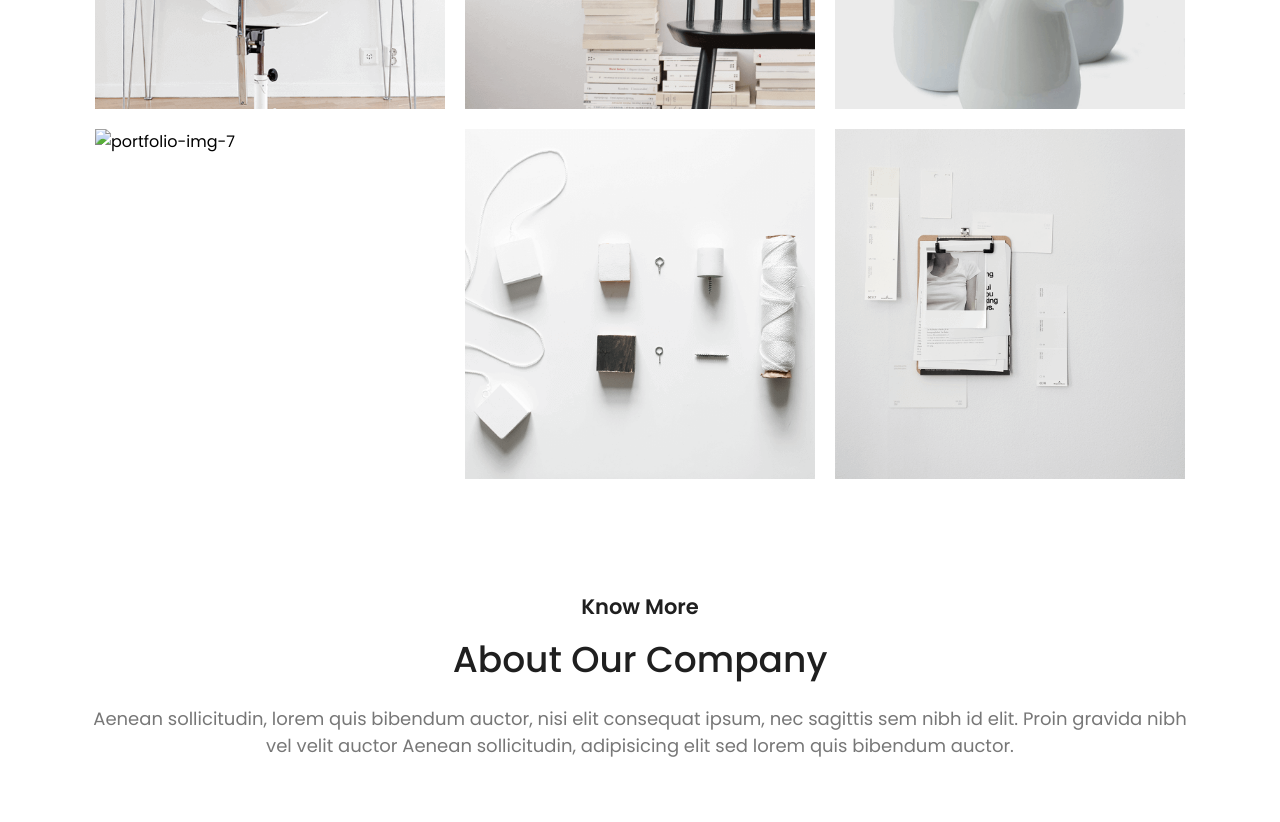
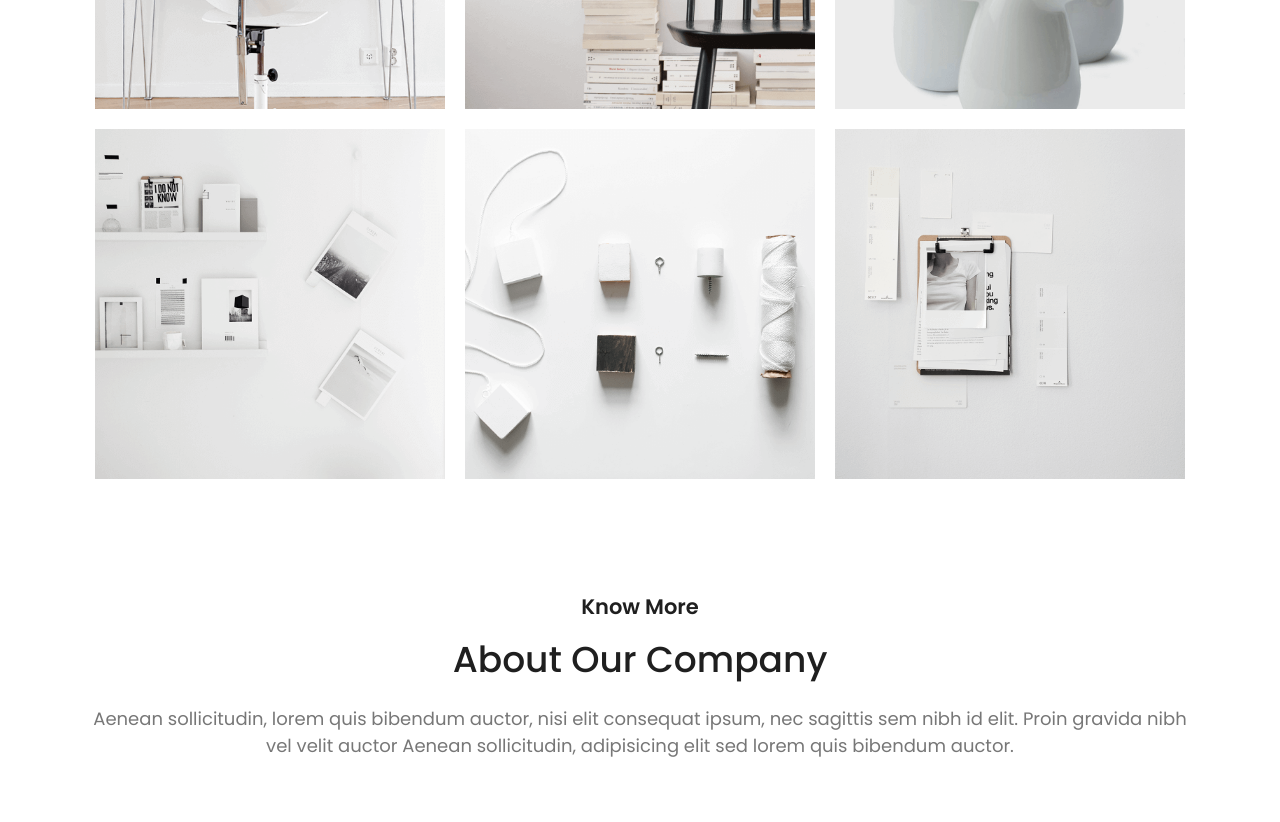
Before and after one commit to Ziya-7777/POLO-MIN-WIDTH-PROJECT, a plain HTML site: page index.html in a window 1280 px wide. Shown: the part 1940-2762 px from the top of the page. Drawn offline with Linux system fonts and the light colour scheme; the site is published under a folder, as on GitHub Pages, so addresses that start at the root find nothing.

Commit message:
Update index.html

```diff
--- a/index.html
+++ b/index.html
@@ -523,7 +523,7 @@
             </div>
           <div class="col-12 col-md-6 col-lg-4">
             <div class="portfolio-wraper">
-              <img src="/images/37.png" alt="portfolio-img-7">
+              <img src="./images/37.png" alt="portfolio-img-7">
               <div class="portfolio-item">
                 <a href="javascript:vod(0)"><i class="fa-solid fa-expand"></i></a>
                 <a href="javascript:vod(0)"><i class="fa-solid fa-link"></i></a>
```
